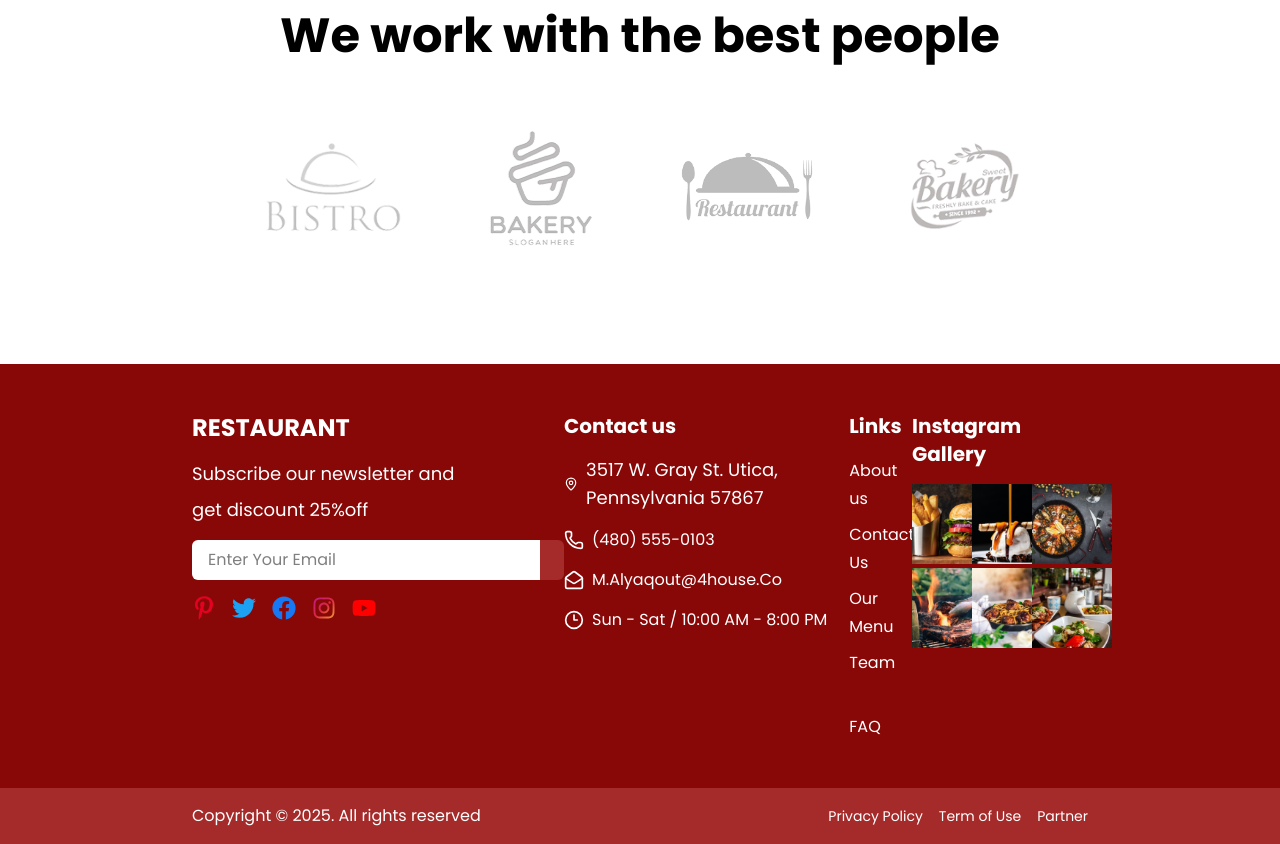
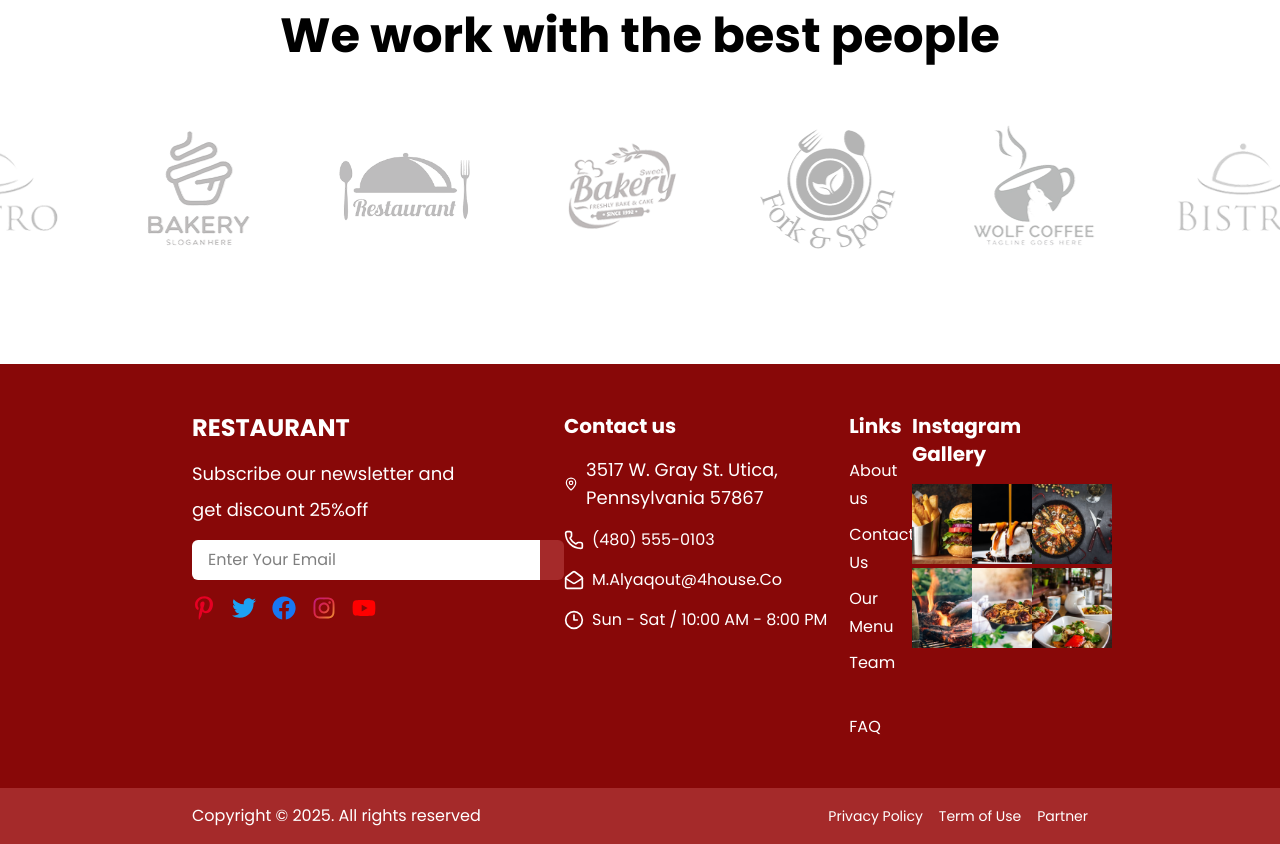
Before and after one commit to ayondev7/restaurant-frontend, a Next.js app: page / in a window 1280 px wide. Shown: the part 2383-3227 px from the top of the page. Built offline with nearby package versions, Linux system fonts and the light colour scheme; no server answers.

Commit message:
Fixed the carousel component

```diff
--- a/src/components/ClientsSection.tsx
+++ b/src/components/ClientsSection.tsx
@@ -19,9 +19,9 @@ const ClientsSection = () => {
         <h1 className='text-3xl md:text-5xl text-black font-bold'>We work with the best people</h1>
       </div>
 
-      <div className="relative overflow-hidden md:mx-48 w-full max-w-[calc(100%-24rem)]">
+      <div className="relative overflow-hidden w-full px-4 md:px-0 md:mx-48">
         <motion.div
-          className="flex gap-x-16"
+          className="flex gap-x-5 md:gap-x-16"
           animate={{ x: ['-100%', '0%'] }}
           transition={{
             repeat: Infinity,
@@ -31,7 +31,7 @@ const ClientsSection = () => {
           }}
         >
           {[...clients, ...clients].map((client, index) => (
-            <div key={index} className="flex-shrink-0 w-[145px] h-[128px] relative">
+            <div key={index} className="flex-shrink-0 w-[100px] h-[88px] md:w-[145px] md:h-[128px] relative">
               <Image
                 src={client}
                 alt={`Client ${index + 1}`}
```
